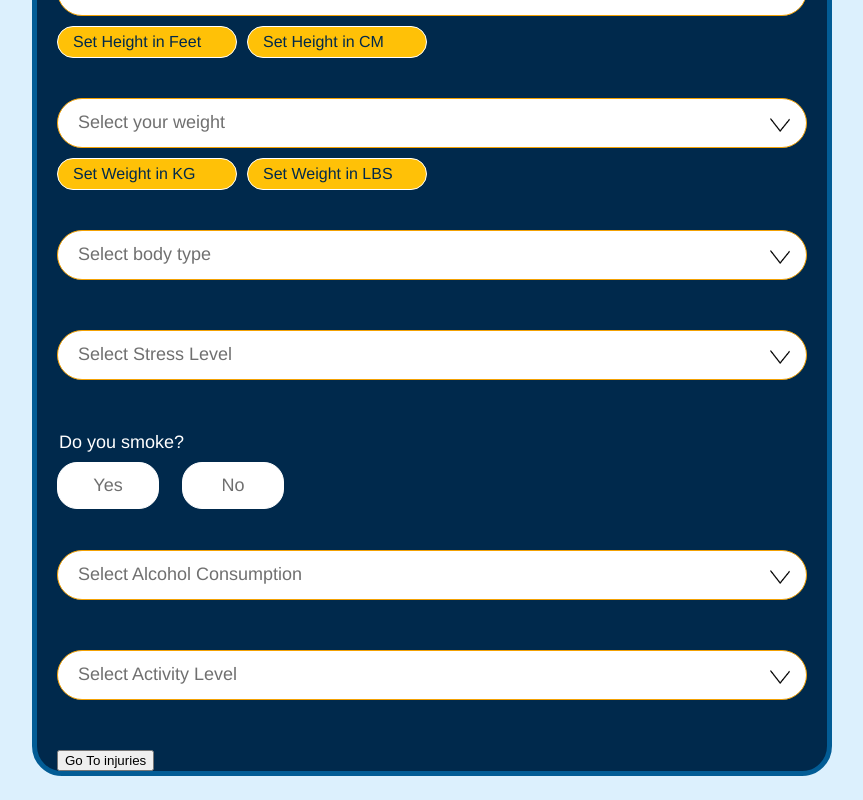
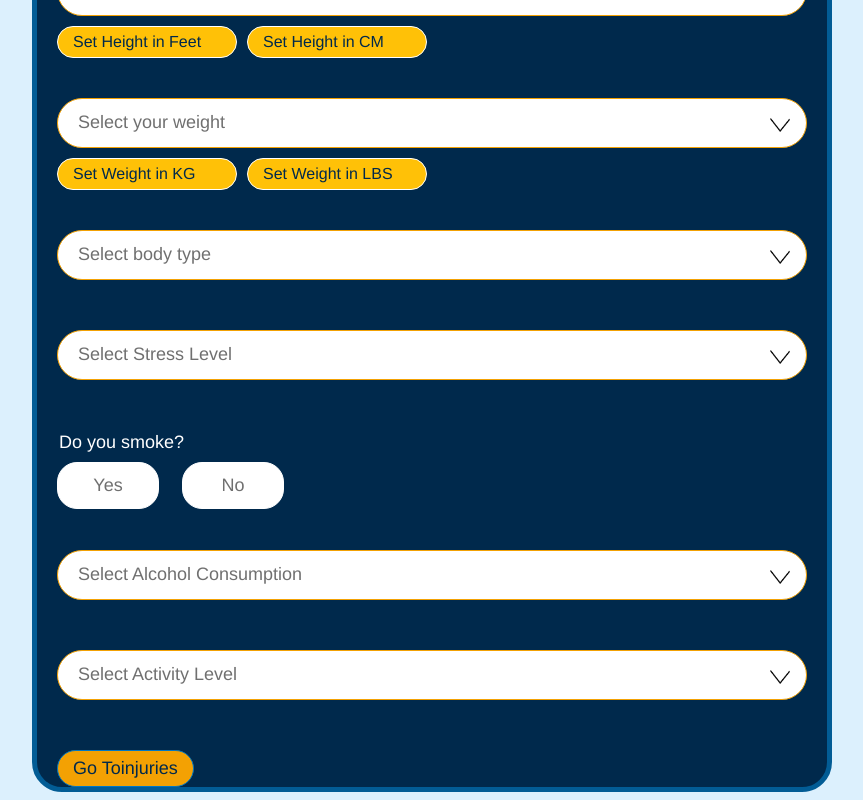
Before and after one commit to royadams72/get-your-fit-together, a Next.js app: page /questions/about-you in a window 1280 px wide. Shown: the part 444-1244 px from the top of the page, without its empty margins (208-1071 px from the left). Built offline with nearby package versions, Linux system fonts and the light colour scheme.

Commit message:
Button component and styles added

```diff
--- /dev/null
+++ b/components/Button.tsx
@@ -0,0 +1,43 @@
+import { ReactNode } from "react";
+import Link from "next/link";
+
+import styles from "@/styles/components/_button.module.scss";
+
+export interface ButtonProps {
+  children: ReactNode;
+  disabled: boolean;
+  href?: string;
+  type?: string;
+  inverted?: boolean;
+  onClick?: () => void;
+}
+const Button = ({
+  children,
+  disabled,
+  href,
+  inverted,
+  onClick,
+}: ButtonProps) => {
+  if (href)
+    return (
+      <Link
+        href={href}
+        className={`${styles.button} ${inverted && styles.buttonInverted}`}
+      >
+        {children}
+      </Link>
+    );
+
+  if (onClick)
+    return (
+      <button
+        onClick={onClick}
+        disabled={disabled}
+        className={`${styles.button} ${inverted && styles.buttonInverted}`}
+      >
+        {children}
+      </button>
+    );
+};
+
+export default Button;
--- a/components/JourneyNavigation.tsx
+++ b/components/JourneyNavigation.tsx
@@ -10,6 +10,7 @@ import { useAppSelector } from "@/lib/hooks/storeHooks";
 import { getRoutes } from "@/lib/features/journey/journeySlice";
 
 import { useFormContext } from "@/context/FormProvider";
+import Button from "@/components/Button";
 
 const JourneyNavigation = ({
   isValid,
@@ -26,14 +27,20 @@ const JourneyNavigation = ({
 
   return (
     <nav>
+      {prevRoute && (
+        <Button href={prevRoute} disabled={false}>
+          Go To {prevRoute.split("/")[2]}
+        </Button>
+      )}
       {nextRoute && (
-        <button type="button" onClick={handleSubmit}>
-          Go To{" "}
+        <Button
+          type="button"
+          onClick={handleSubmit}
+          disabled={!formState.isValid}
+        >
+          Go To
           {nextRoute === PATHS.YOUR_FIT ? nextRoute : nextRoute.split("/")[2]}
-        </button>
-      )}
-      {prevRoute && (
-        <Link href={prevRoute}>Go To {prevRoute.split("/")[2]}</Link>
+        </Button>
       )}
     </nav>
   );
--- /dev/null
+++ b/styles/components/_button.module.scss
@@ -0,0 +1,36 @@
+@use "../abstracts/_mixins" as *;
+
+.button {
+  --inactive-bgcolour: var(--quaternary-colour);
+  --inactive-fontcolour: var(--primary-colour);
+  --hover-bgcolour: var(--quinary-colour);
+  --hover-fontcolour: var(--white);
+
+  background-color: var(--inactive-bgcolour);
+  border-radius: var(--border-radius-medium);
+  border: 0.1rem solid var(--senary-colour);
+  display: inline-block;
+  padding: 0.5rem 1.5rem;
+  transition: all 0.2s ease;
+  cursor: pointer;
+  text-decoration: none;
+
+  &:hover {
+    background-color: var(--hover-bgcolour);
+    color: var(--hover-fontcolour);
+  }
+
+  @include typography(
+    "lg",
+    var(--inactive-fontcolour),
+    var(--main-body-font),
+    normal
+  );
+
+  &.buttonInverted {
+    --inactive-bgcolour: var(--quinary-colour);
+    --inactive-fontcolour: var(--white);
+    --hover-bgcolour: var(--quaternary-colour);
+    --hover-fontcolour: var(--primary-colour);
+  }
+}
```
